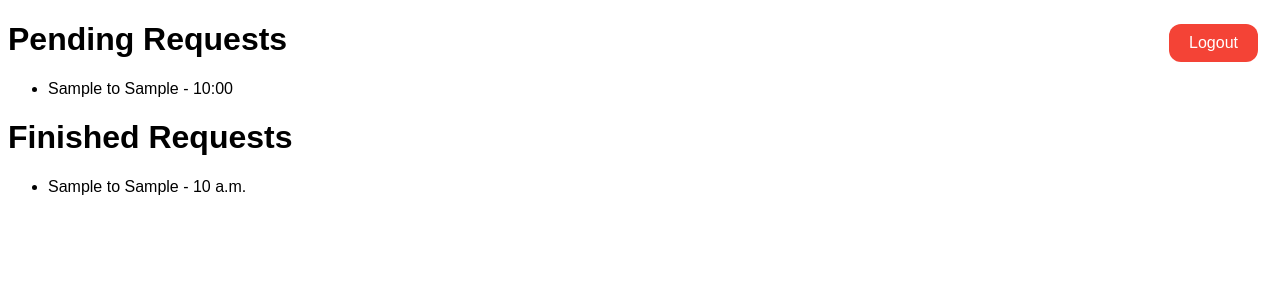
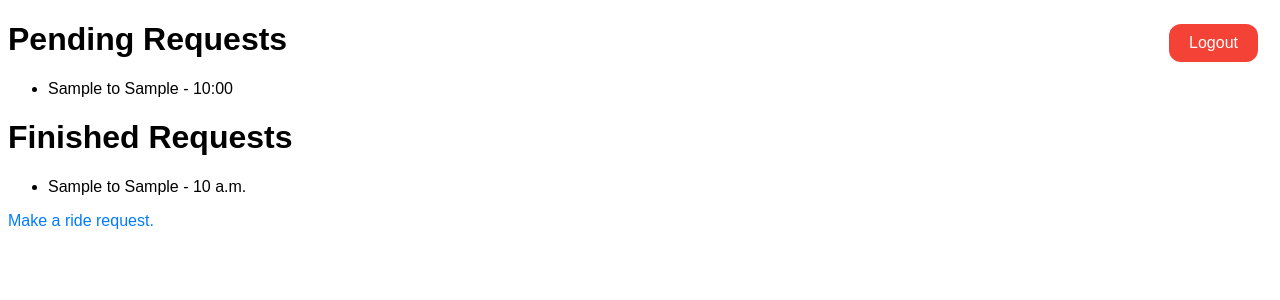
Before and after one commit to FarzanRashid/ShareRide, a Django app: template login/templates/profile.html in a window 1280 px wide. Shown: the top 300 px of the page. Run offline with Django 5.2, Linux system fonts and the light colour scheme; the template is opened without the code that fills it: values that come from a table or form of the project are taken from there, others are empty; tables that the repository leaves empty hold one stand-in row (values such as "Sample post").

Commit message:
Add hyperlink to request a ride

```diff
--- a/login/templates/profile.html
+++ b/login/templates/profile.html
@@ -17,7 +17,7 @@
             display: inline;
         }
         .logout-button button {
-            background-color: #f44336; /* Red */
+            background-color: #f44336;
             color: white;
             border: none;
             padding: 10px 20px;
@@ -28,6 +28,14 @@
             margin: 4px 2px;
             cursor: pointer;
             border-radius: 12px;
+        }
+        .request-link {
+            font-size: 16px;
+            color: #007BFF;
+            text-decoration: none;
+        }
+        .request-link:hover {
+            text-decoration: underline;
         }
     </style>
 </head>
@@ -56,5 +64,7 @@
             <li>No finished requests</li>
         {% endfor %}
     </ul>
+
+    <a href="{% url 'request' %}" class="request-link">Make a ride request.</a>
 </body>
 </html>
```
